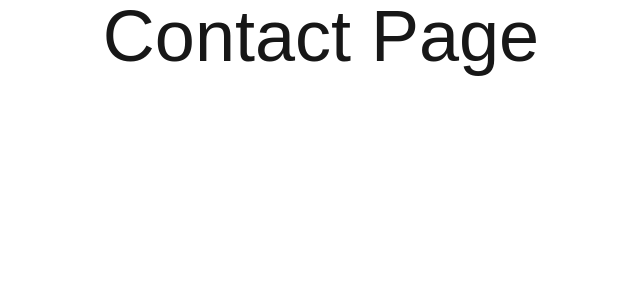
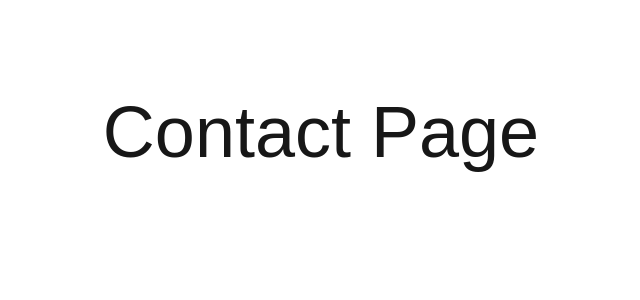
Before and after one commit to Next-Frameworks/01-first-steps, a Next.js app: page /contact in a window 1280 px wide. Shown: the top 300 px of the page, without its empty margins (319-959 px from the left). Built offline with nearby package versions, Linux system fonts and the light colour scheme.

Commit message:
Layout anidado con (general)

```diff
--- a/src/app/contact/page.tsx
+++ b/src/app/(general)/contact/page.tsx
@@ -1,4 +1,4 @@
-import { Metadata } from 'next';
+import type { Metadata } from 'next';
 
 export const metadata: Metadata = {
   title: 'Contact Page',
@@ -7,12 +7,10 @@
   authors: [{name: 'Angel'}]
  };
 
-export default function ContactaPage() {
+export default function ContactPage() {
   return (
     <>
-      <span className="text-7xl flex justify-center">
-        Contact Page
-        </span>
+      <span className="text-7xl">Contact Page</span>
     </>
   );
 }
--- /dev/null
+++ b/src/app/(general)/layout.tsx
@@ -0,0 +1,18 @@
+
+
+// Layouts anidados
+// snipet -> lrc
+// http://localhost:3000/general/about
+export default function GeneralLayout({
+ children
+}: {
+ children: React.ReactNode;
+}) {
+  return (
+    <div>
+      <main className='flex flex-col items-center p-24'>
+        { children }
+      </main>
+    </div>
+  );
+}
--- a/src/app/page.tsx
+++ b/src/app/page.tsx
@@ -3,7 +3,7 @@
 // aunque desactivemos javascript
 
 // Next es SEO friendly por los metadatas
-export default function Home() {
+export default function HomePage() {
   return (
     <main className="flex flex-col items-center p-24">
       <span className="text-5xl">
```
Also changed, not shown: src/app/(general)/about/page.tsx (renamed from src/app/about/page.tsx), src/app/(general)/pricing/page.tsx (renamed from src/app/pricing/page.tsx).
